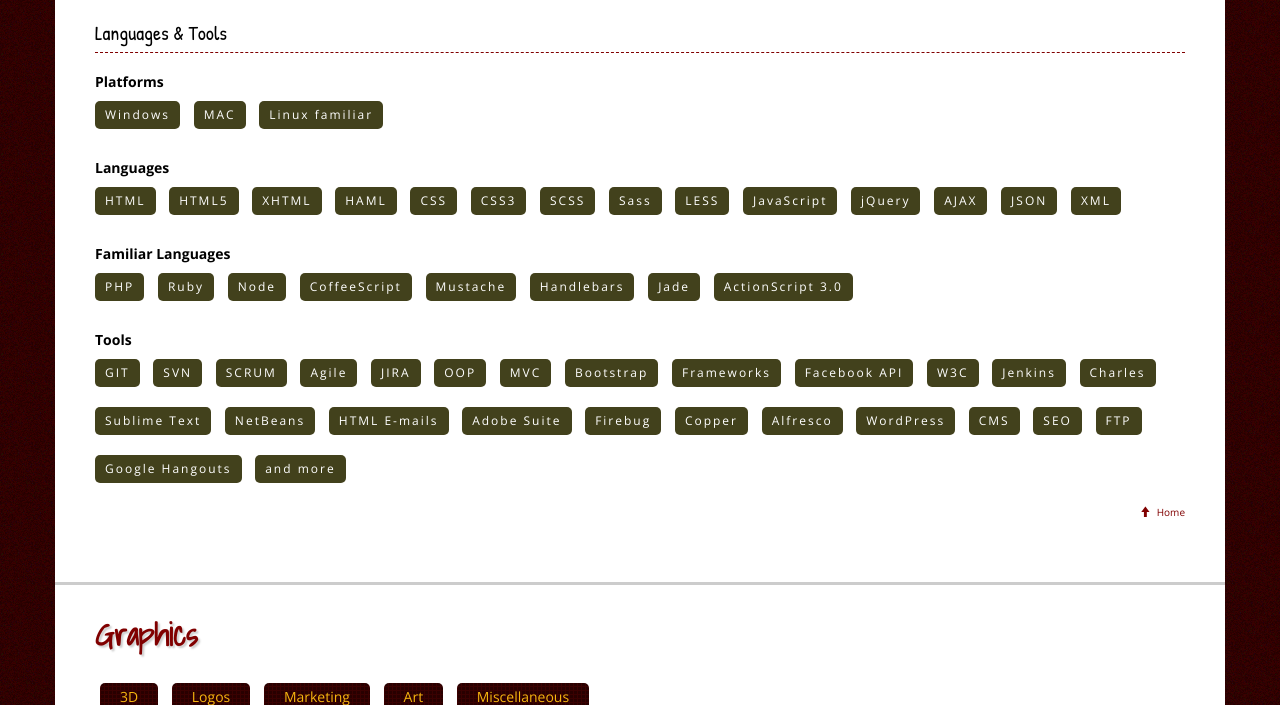
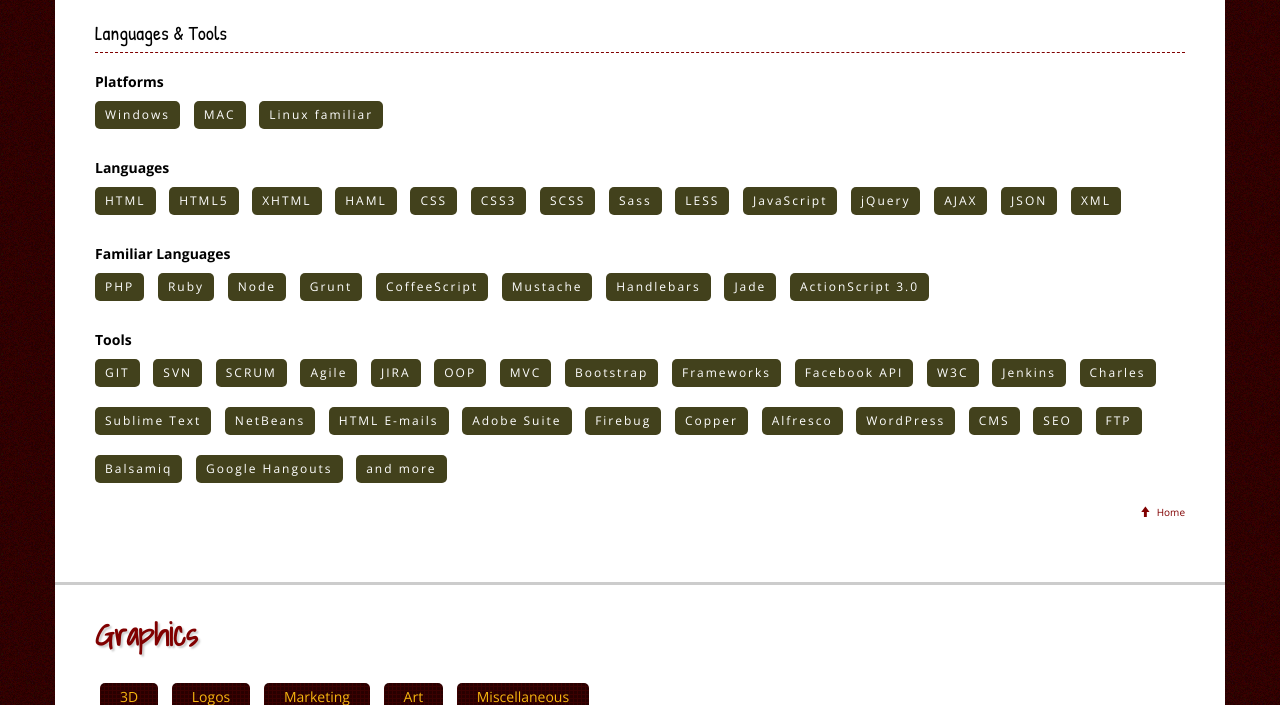
Before and after one commit to akshaypatel67/mikevision, a PHP site: page / in a window 1280 px wide. Shown: the part 2184-2889 px from the top of the page. Run offline with PHP 8.4, Linux system fonts and the light colour scheme; some libraries are stand-ins or nearby versions.

Commit message:
Added to skills section

```diff
--- a/index.php
+++ b/index.php
@@ -338,6 +338,7 @@
           <li>PHP</li>
           <li>Ruby</li>
           <li>Node</li>
+          <li>Grunt</li>
           <li>CoffeeScript</li>
           <li>Mustache</li>
           <li>Handlebars</li>
@@ -371,6 +372,7 @@
           <li>CMS</li>
           <li>SEO</li>
           <li>FTP</li>
+          <li>Balsamiq</li>
           <li>Google Hangouts</li>
           <li>and more</li>
         </ul>
```
